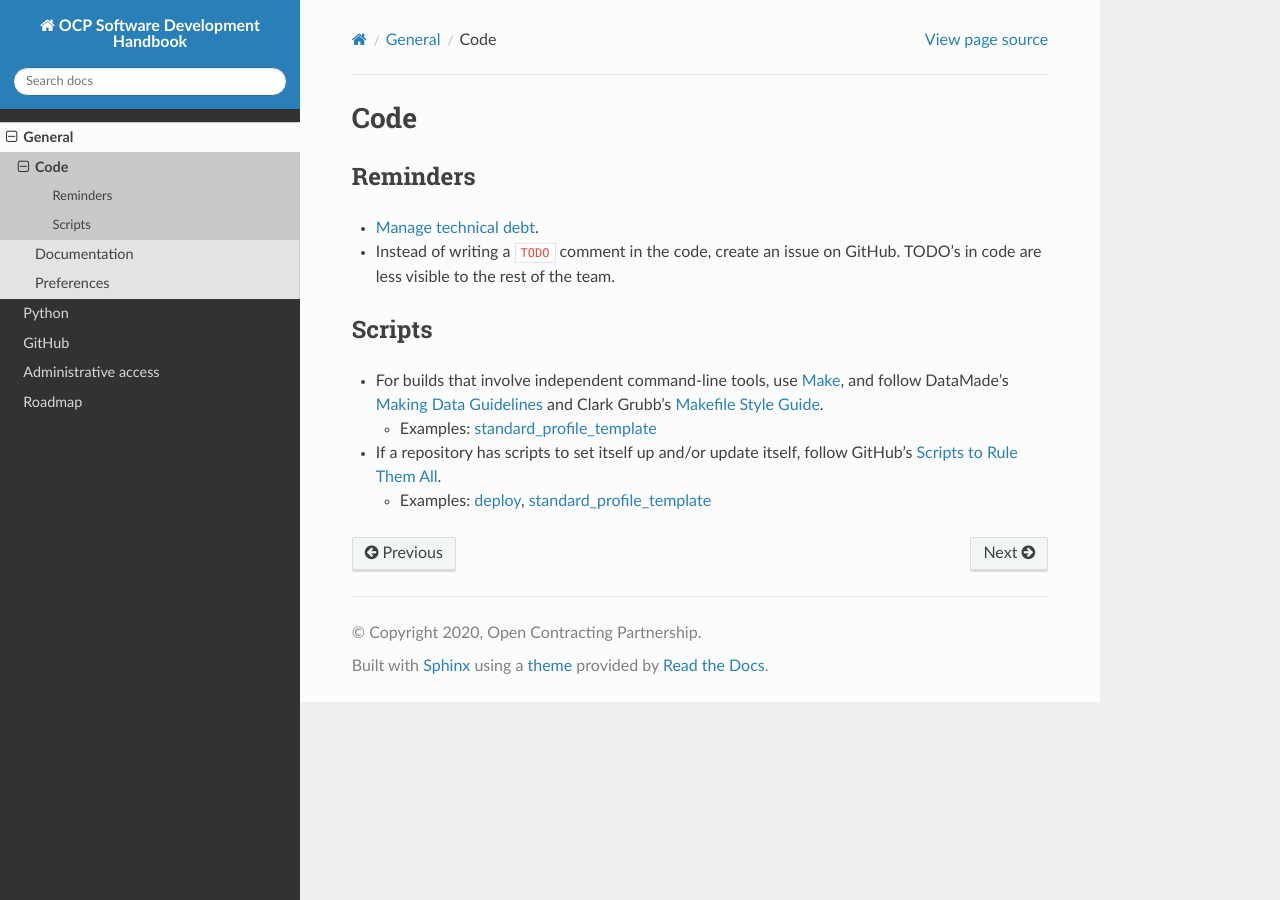
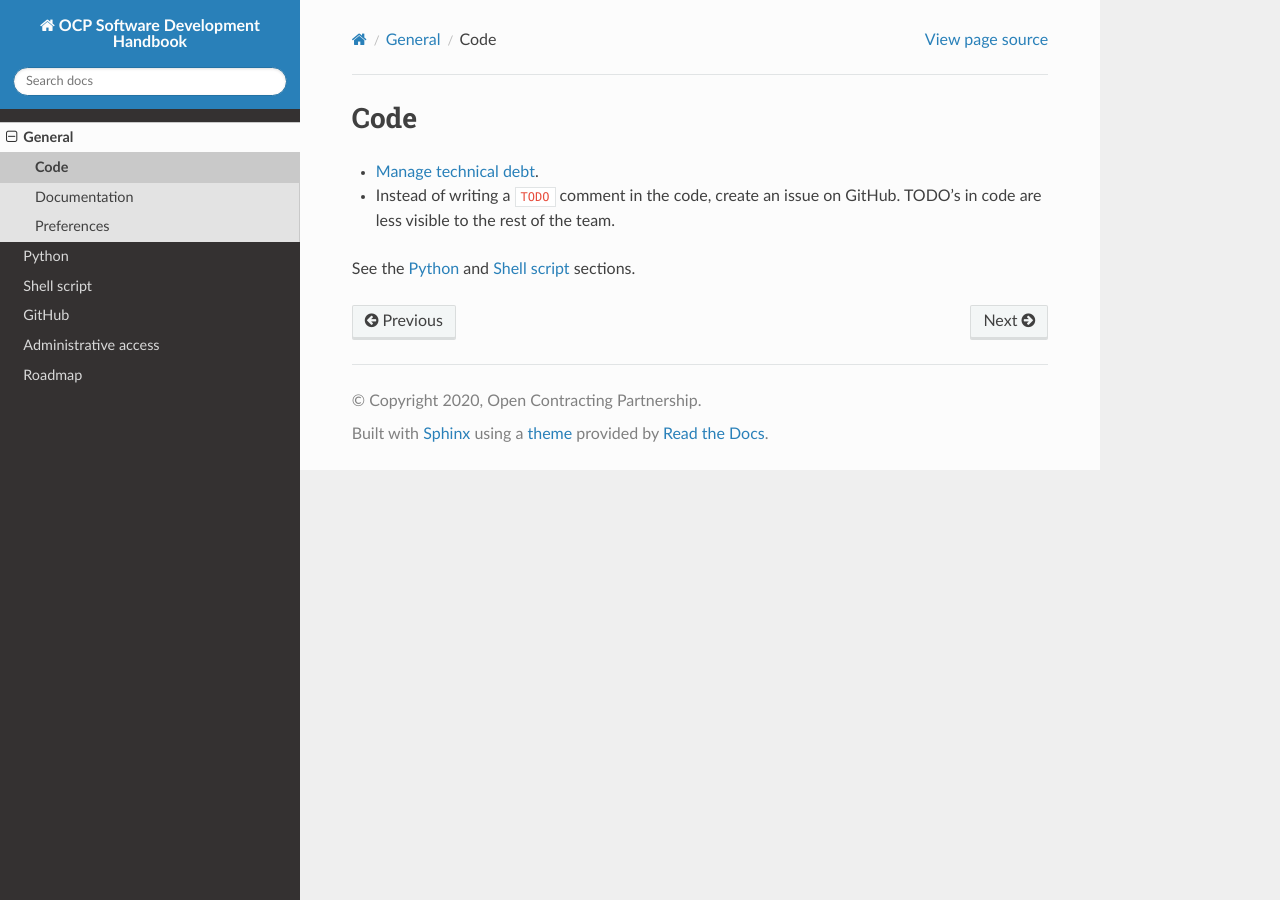
Before and after one commit to open-contracting/software-development-handbook, a Sphinx documentation site: the page built from docs/general/code.rst, in a window 1280 px wide. Built offline with Sphinx 7.4.7 and the Read the Docs theme 2.0.0, drawn with Linux system fonts in a browser that asks for light colours.

Commit message:
shell: Add section

```diff
--- a/docs/general/code.rst
+++ b/docs/general/code.rst
@@ -1,21 +1,7 @@
 Code
 ====
-
-Reminders
----------
 
 -  `Manage technical debt <https://tashian.com/articles/managing-technical-debt/>`__.
 -  Instead of writing a ``TODO`` comment in the code, create an issue on GitHub. TODO’s in code are less visible to the rest of the team.
 
-.. _scripts:
-
-Scripts
--------
-
--  For builds that involve independent command-line tools, use `Make <https://www.gnu.org/software/make/>`__, and follow DataMade's `Making Data Guidelines <https://github.com/datamade/data-making-guidelines>`__ and Clark Grubb's `Makefile Style Guide <https://clarkgrubb.com/makefile-style-guide>`__.
-
-   - Examples: `standard_profile_template <https://github.com/open-contracting/standard_profile_template>`__
-
--  If a repository has scripts to set itself up and/or update itself, follow GitHub's `Scripts to Rule Them All <https://github.com/github/scripts-to-rule-them-all>`__.
-
-   - Examples: `deploy <https://github.com/open-contracting/deploy/tree/master/script>`__, `standard_profile_template <https://github.com/open-contracting/standard_profile_template/tree/master/script>`__
+See the :doc:`../python/index` and :doc:`../shell/index` sections.
--- a/docs/index.rst
+++ b/docs/index.rst
@@ -7,6 +7,7 @@ A guide for developers of OCP's tools.
 
    general/index
    python/index
+   shell/index
    github/index
    services/index
    roadmap/index
--- a/docs/python/applications.rst
+++ b/docs/python/applications.rst
@@ -68,7 +68,7 @@ All application interfaces should read configuration from environment variables,
 
 Web context
   For a Django application, configure the environment variables in its Pillar file under the ``django.env`` key. The configuration is deployed via a `uWSGI INI file <https://uwsgi-docs.readthedocs.io/en/latest/Configuration.html>`__.
-:ref:`command-line interfaces<scripts>` context
+:ref:`Command-line interface<python-scripts>` context
   Configure the environment variables in a ``.env`` file, and deploy the file. In the application, use `python-dotenv <https://pypi.org/project/python-dotenv/>`__ (not `django-environ <https://pypi.org/project/django-environ/>`__) to load the file: for example, `kingfisher-archive <https://github.com/open-contracting/kingfisher-archive/blob/master/manage.py>`__.
 
 Otherwise, read configuration from INI files using `configparser <https://docs.python.org/3/library/configparser.html>`__. Do not use: JSON (no comments), YAML (data typing, too many features, not in standard library), `TOML <https://github.com/madmurphy/libconfini/wiki/An-INI-critique-of-TOML>`__ (data typing, too many features, not in standard library), or XML (verbose, not in standard library).
--- a/docs/python/code.rst
+++ b/docs/python/code.rst
@@ -209,14 +209,14 @@ Follow `best practices <https://www.psycopg.org/docs/usage.html#sql-injection>`_
 
       cur.execute(SQL("SELECT * FROM {}".format('collection'))  # AVOID
 
-.. _scripts:
+.. _python-scripts:
 
 Scripts
 -------
 
 .. note::
 
-   Read the general :ref:`scripts` content.
+   Read the general :doc:`../shell/index` content.
 
 If a repository requires a command-line tool for management tasks, create an executable script named ``manage.py`` in the root of the repository. (This matches Django.)
 
```
Also changed, not shown: docs/shell/index.rst (added, +25 -0 lines).
